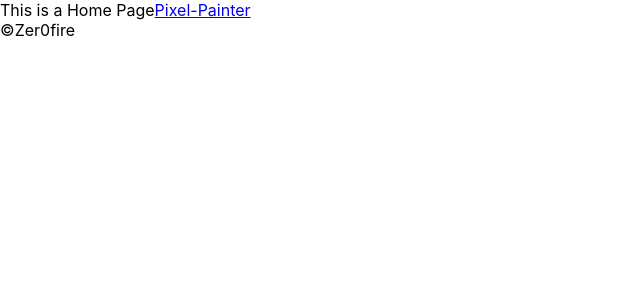
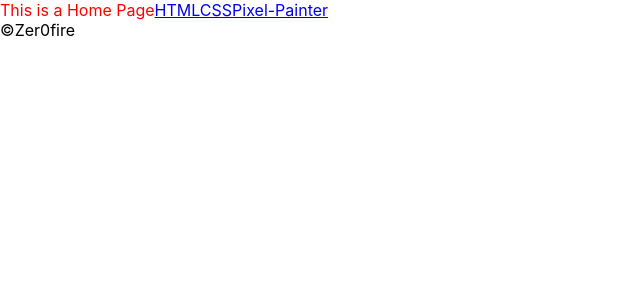
Before and after one commit to zer0fire/pixel-painter, a React (Vite) app: page / in a window 1280 px wide. Shown: the top 300 px of the page, without its empty margins (0-640 px from the left). Built offline with nearby package versions, Linux system fonts and the light colour scheme; no server answers.

Commit message:
fix: some new content

```diff
--- a/package.json
+++ b/package.json
@@ -85,6 +85,7 @@
         "eslint-plugin-react-hooks": "^4.6.0",
         "eslint-plugin-react-refresh": "^0.4.3",
         "jest": "23.6.0",
+        "sass": "^1.67.0",
         "source-map-loader": "^3.0.1",
         "typescript": "^5.0.4",
         "vite": "^4.4.5",
--- /dev/null
+++ b/src/assets/styles/var.scss
@@ -0,0 +1,3 @@
+:root {
+    color: #000000;
+}
--- /dev/null
+++ b/src/components/CssContent/index.tsx
@@ -0,0 +1,5 @@
+function CssContent() {
+    return <div>some css demo animation slider graph</div>;
+}
+
+export default CssContent;
--- /dev/null
+++ b/src/components/HomePage/index.module.scss
@@ -0,0 +1,6 @@
+.homePage {
+    color: red;
+    .personalContent {
+        color: black;
+    }
+}
--- a/src/components/HomePage/index.tsx
+++ b/src/components/HomePage/index.tsx
@@ -1,12 +1,16 @@
 // import { Link } from "react-router-dom";
+import classes from "./index.module.scss";
 
 function HomePage() {
     return (
-        <div>
+        <div className={classes.homePage}>
             This is a Home Page
             {/* TODO: Router Link 不太能行，不知道出了什么问题，感觉像是什么 textContent 有问题 */}
+            {/* 报错是 React 内部报错， e.tagRawToken */}
+            <a href={"/html"}>HTML</a>
+            <a href={"/css"}>CSS</a>
             <a href={"/pixel"}>Pixel-Painter</a>
-            <div>©Zer0fire</div>
+            <div className={classes.personalContent}>©Zer0fire</div>
         </div>
     );
 }
--- /dev/null
+++ b/src/components/HtmlContent/index.tsx
@@ -0,0 +1,14 @@
+function HtmlContent() {
+    return (
+        <div>
+            some HTML demo
+            <header></header>
+            <main></main>
+            <footer></footer>
+            <aside></aside>
+            <code></code>
+        </div>
+    );
+}
+
+export default HtmlContent;
--- a/vite.config.ts
+++ b/vite.config.ts
@@ -3,5 +3,10 @@ import react from "@vitejs/plugin-react";
 
 // https://vitejs.dev/config/
 export default defineConfig({
+    css: {
+        preprocessorOptions: {
+            additionalData: '@import "src/assets/styles/var.scss";',
+        },
+    },
     plugins: [react()],
 });
```
Also changed, not shown: src/router.ts (+10 -0 lines), src/serviceWorker.tsx (+7 -4 lines), 1 other file (tests, documents, lock files or other folders).
